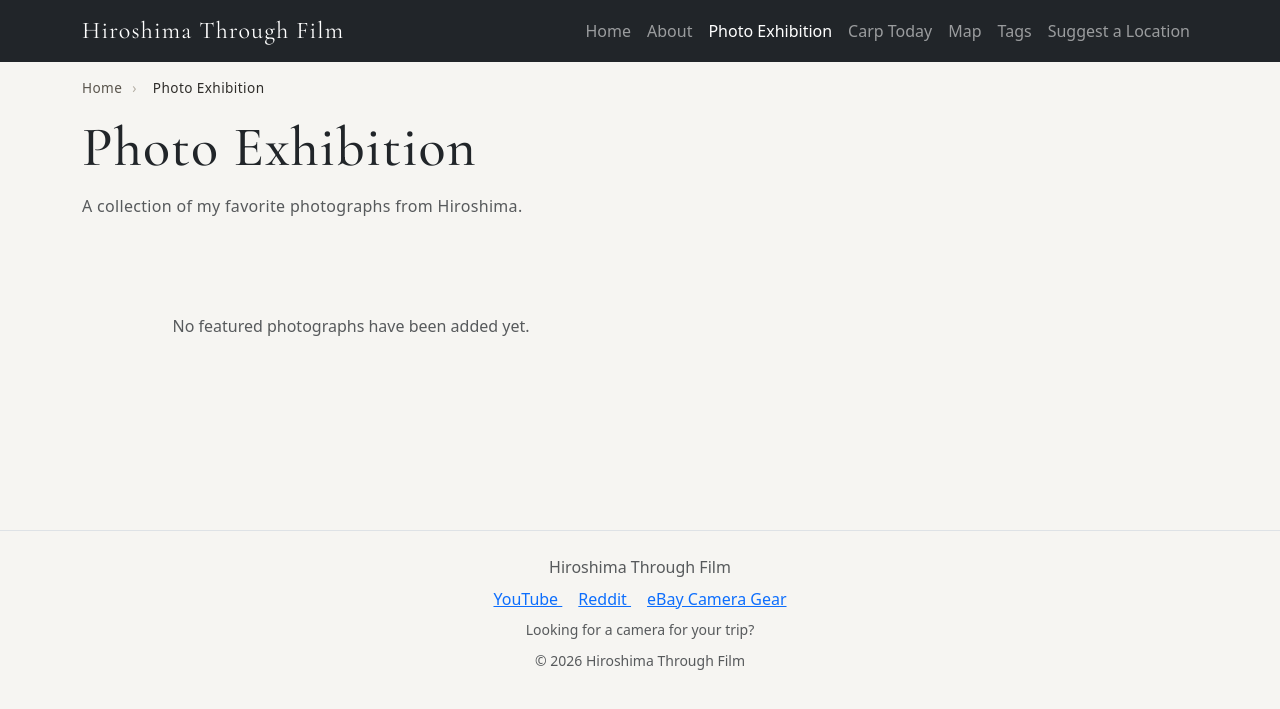
After one commit to tomosue-sho/hiroshima-photo-guide, a Django app: page /photo-exhibition/ in a window 1280 px wide. The commit adds this page. Shown: the top 709 px of the page. Run offline with Django 4.2, Linux system fonts and the light colour scheme; data that the repository does not hold is empty.

```diff
--- a/places/static/places/style.css
+++ b/places/static/places/style.css
@@ -693,3 +693,279 @@ iframe {
 .about-gear-section a:hover {
     opacity: 0.6;
 }
+
+/* ===== Photo Exhibition ===== */
+
+.photo-exhibition-header {
+    max-width: 800px;
+}
+
+.photo-exhibition-header h1 {
+    margin-bottom: 0.75rem;
+}
+
+.photo-exhibition-header p {
+    font-size: 1rem;
+    letter-spacing: 0.02em;
+}
+
+
+/* Exhibition gallery */
+
+.photo-exhibition-gallery {
+    display: grid;
+    grid-template-columns: repeat(2, minmax(0, 1fr));
+    gap: 60px 40px;
+    padding-bottom: 80px;
+}
+
+
+/* Individual artwork */
+
+.exhibition-photo-item {
+    min-width: 0;
+}
+
+.exhibition-photo-link {
+    display: block;
+    color: inherit;
+    text-decoration: none;
+}
+
+
+/* Frame */
+
+.exhibition-frame {
+    background: #ffffff;
+    padding: 18px;
+
+    border: 1px solid #eae6df;
+
+    box-shadow:
+        0 2px 6px rgba(0, 0, 0, 0.05),
+        0 10px 30px rgba(0, 0, 0, 0.07);
+
+    transition:
+        transform 0.35s ease,
+        box-shadow 0.35s ease;
+}
+
+
+/* Inner frame */
+
+.exhibition-frame::before {
+    content: "";
+    display: block;
+
+    position: absolute;
+}
+
+
+/* Photo */
+
+.exhibition-img {
+    width: 100%;
+    height: auto;
+
+    display: block;
+
+    filter:
+        contrast(1.02)
+        saturate(0.98);
+}
+
+
+/* Hover */
+
+.exhibition-photo-link:hover .exhibition-frame {
+    transform: translateY(-6px);
+
+    box-shadow:
+        0 12px 30px rgba(0, 0, 0, 0.12),
+        0 4px 12px rgba(0, 0, 0, 0.06);
+}
+
+
+/* Information */
+
+.exhibition-info {
+    padding: 16px 4px 0;
+    text-align: center;
+}
+
+.exhibition-caption {
+    margin: 0 0 8px;
+
+    color: #6f6a63;
+
+    font-size: 0.85rem;
+    font-style: italic;
+
+    letter-spacing: 0.03em;
+
+    line-height: 1.6;
+}
+
+.exhibition-location {
+    margin: 0;
+
+    font-family: "Cormorant Garamond", serif;
+
+    font-size: 1.45rem;
+    font-weight: 500;
+
+    letter-spacing: 0.03em;
+
+    color: #2f2d2a;
+}
+
+.exhibition-area {
+    margin: 5px 0 0;
+
+    color: #9a948b;
+
+    font-size: 0.75rem;
+
+    letter-spacing: 0.05em;
+}
+
+
+/* Tablet */
+
+@media (max-width: 992px) {
+
+    .photo-exhibition-gallery {
+        gap: 45px 25px;
+    }
+
+}
+
+
+/* Mobile */
+
+@media (max-width: 768px) {
+
+    .photo-exhibition-gallery {
+        grid-template-columns: 1fr;
+
+        gap: 45px;
+
+        padding-bottom: 50px;
+    }
+
+    .exhibition-frame {
+        padding: 12px;
+    }
+
+    .exhibition-info {
+        padding-top: 12px;
+    }
+
+    .exhibition-location {
+        font-size: 1.3rem;
+    }
+
+    .exhibition-caption {
+        font-size: 0.8rem;
+    }
+
+}
+
+
+/* Small mobile */
+
+@media (max-width: 480px) {
+
+    .photo-exhibition-gallery {
+        gap: 40px;
+    }
+
+    .exhibition-frame {
+        padding: 10px;
+    }
+
+    .exhibition-location {
+        font-size: 1.2rem;
+    }
+
+}
+
+/* ===== Photo Exhibition Metadata ===== */
+
+.exhibition-meta {
+    display: flex;
+    justify-content: center;
+    flex-wrap: wrap;
+    gap: 6px 14px;
+
+    margin-top: 12px;
+
+    color: #7d776f;
+
+    font-size: 0.72rem;
+    line-height: 1.6;
+}
+
+.exhibition-settings {
+    display: flex;
+    justify-content: center;
+    flex-wrap: wrap;
+    gap: 6px 12px;
+
+    margin-top: 4px;
+
+    color: #aaa49b;
+
+    font-size: 0.68rem;
+    line-height: 1.5;
+}
+
+.exhibition-meta span + span::before,
+.exhibition-settings span + span::before {
+    content: "·";
+    margin-right: 10px;
+    color: #c0bab1;
+}
+
+
+/* ===== Photo Exhibition Hover Overlay ===== */
+
+.exhibition-frame {
+    position: relative;
+}
+
+.exhibition-overlay {
+    position: absolute;
+    inset: 18px;
+
+    display: flex;
+    align-items: flex-end;
+    justify-content: center;
+
+    padding-bottom: 22px;
+
+    background: rgba(0, 0, 0, 0.28);
+
+    opacity: 0;
+
+    transition: opacity 0.3s ease;
+
+    pointer-events: none;
+}
+
+.exhibition-overlay span {
+    padding: 8px 16px;
+
+    background: rgba(255, 255, 255, 0.92);
+
+    color: #2f2d2a;
+
+    font-size: 0.75rem;
+    letter-spacing: 0.08em;
+
+    text-transform: uppercase;
+}
+
+.exhibition-photo-link:hover .exhibition-overlay {
+    opacity: 1;
+}
--- a/places/templates/places/base.html
+++ b/places/templates/places/base.html
@@ -76,7 +76,13 @@
                         About
                     </a>
                 </li>
-
+<!-- Photo Exhibition -->
+<li class="nav-item">
+    <a class="nav-link {% if request.resolver_match.url_name == 'photo_exhibition' %}active{% endif %}"
+       href="{% url 'photo_exhibition' %}">
+        Photo Exhibition
+    </a>
+</li>
                 <!-- Carp Today -->
                 <li class="nav-item">
                     <a class="nav-link {% if request.resolver_match.url_name == 'carp_today' %}active{% endif %}"
--- /dev/null
+++ b/places/templates/places/photo_exhibition.html
@@ -0,0 +1,142 @@
+{% extends 'places/base.html' %}
+
+{% block title %}Photo Exhibition | Hiroshima Through Film{% endblock %}
+
+{% block content %}
+
+<nav class="breadcrumb-container mb-3">
+    <a href="{% url 'home' %}">Home</a>
+    <span>›</span>
+    <span class="current">Photo Exhibition</span>
+</nav>
+
+<div class="photo-exhibition-header mb-5">
+    <h1 class="display-4">Photo Exhibition</h1>
+
+    <p class="text-muted">
+        A collection of my favorite photographs from Hiroshima.
+    </p>
+</div>
+
+<div class="photo-exhibition-gallery">
+
+    {% for photo in photos %}
+
+        <article class="exhibition-photo-item">
+
+            <a
+                href="{% url 'location_detail' photo.location.id %}"
+                class="exhibition-photo-link"
+            >
+
+            <div class="exhibition-frame">
+
+                {% if photo.image_large %}
+                    <img
+                        src="{{ photo.image_large.url }}"
+                        alt="{{ photo.caption|default:photo.location.name }}"
+                        class="exhibition-img"
+                        loading="lazy"
+                        decoding="async"
+                    >
+                {% elif photo.image_medium %}
+                    <img
+                        src="{{ photo.image_medium.url }}"
+                        alt="{{ photo.caption|default:photo.location.name }}"
+                        class="exhibition-img"
+                        loading="lazy"
+                        decoding="async"
+                    >
+                {% elif photo.image %}
+                    <img
+                        src="{{ photo.image.url }}"
+                        alt="{{ photo.caption|default:photo.location.name }}"
+                        class="exhibition-img"
+                        loading="lazy"
+                        decoding="async"
+                    >
+                {% endif %}
+
+                <div class="exhibition-overlay">
+                    <span>View Location →</span>
+                </div>
+
+            </div>
+
+                <div class="exhibition-info">
+
+                    {% if photo.caption %}
+                        <p class="exhibition-caption">
+                            {{ photo.caption }}
+                        </p>
+                    {% endif %}
+
+                    <h2 class="exhibition-location">
+                        {{ photo.location.name }}
+                    </h2>
+
+                    {% if photo.location.area %}
+                        <p class="exhibition-area">
+                            {{ photo.location.area.name }}
+                        </p>
+                    {% endif %}
+
+                    <div class="exhibition-meta">
+
+                        {% if photo.camera %}
+                            <span>📷 {{ photo.camera }}</span>
+                        {% endif %}
+
+                        {% if photo.lens %}
+                            <span>🔍 {{ photo.lens }}</span>
+                        {% endif %}
+
+                        {% if photo.film %}
+                            <span>🎞 {{ photo.film }}</span>
+                        {% endif %}
+
+                    </div>
+
+                    {% if photo.iso or photo.aperture or photo.shutter_speed or photo.focal_length %}
+                        <div class="exhibition-settings">
+
+                            {% if photo.iso %}
+                                <span>ISO {{ photo.iso }}</span>
+                            {% endif %}
+
+                            {% if photo.aperture %}
+                                <span>F{{ photo.formatted_aperture }}</span>
+                            {% endif %}
+
+                            {% if photo.shutter_speed %}
+                                <span>{{ photo.shutter_speed }}s</span>
+                            {% endif %}
+
+                            {% if photo.focal_length %}
+                                <span>{{ photo.formatted_focal_length }}mm</span>
+                            {% endif %}
+
+                        </div>
+                    {% endif %}
+
+                </div>
+
+            </a>
+
+        </article>
+
+    {% empty %}
+
+        <div class="text-center py-5">
+
+            <p class="text-muted">
+                No featured photographs have been added yet.
+            </p>
+
+        </div>
+
+    {% endfor %}
+
+</div>
+
+{% endblock %}
--- a/places/urls.py
+++ b/places/urls.py
@@ -17,4 +17,6 @@ urlpatterns = [
     path("travel-area/<int:area_id>/",views.travel_area_detail,name="travel_area_detail",),
     path( "carp/",views.carp_today,name="carp_today",),
     path("carp/news/<slug:slug>/",views.carp_news_detail,name="carp_news_detail",),
+    path("photo-exhibition/",views.photo_exhibition,name="photo_exhibition",
+),
 ]
--- a/places/views.py
+++ b/places/views.py
@@ -3,14 +3,7 @@ from django.urls import reverse
 
 from .forms import MessageForm
 from .models import (
-    About,
-    Area,
-    CarpNews,
-    Collaborator,
-    Gear,
-    Location,
-    Tag,
-    CarpPageSettings,
+    About,Area,CarpNews,Collaborator,Gear,Location,Tag,CarpPageSettings,Photo,
 )
 
 
@@ -166,6 +159,28 @@ def location_photos(request, location_id):
         }
     )
 
+def photo_exhibition(request):
+    photos = (
+        Photo.objects
+        .filter(
+            is_featured=True,
+            processing_status="completed",
+            location__area__collection="hiroshima",
+        )
+        .select_related(
+            "location",
+            "location__area",
+        )
+        .order_by("exhibition_order", "-id")
+    )
+
+    return render(
+        request,
+        "places/photo_exhibition.html",
+        {
+            "photos": photos,
+        }
+    )
 
 def gear_list(request):
     gears = Gear.objects.all()
```
Also changed, not shown: places/admin.py (+8 -0 lines), places/models.py (+10 -0 lines), places/migrations/0032_photo_exhibition_order_photo_is_featured.py (added).
